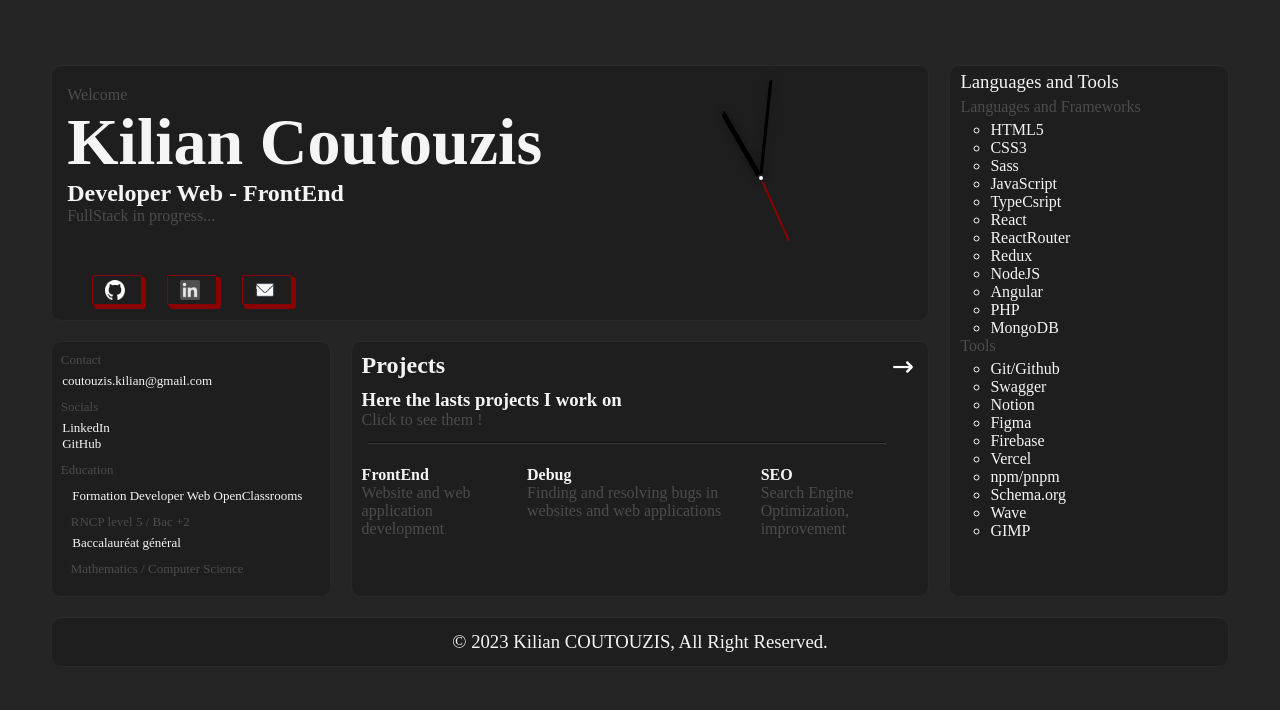
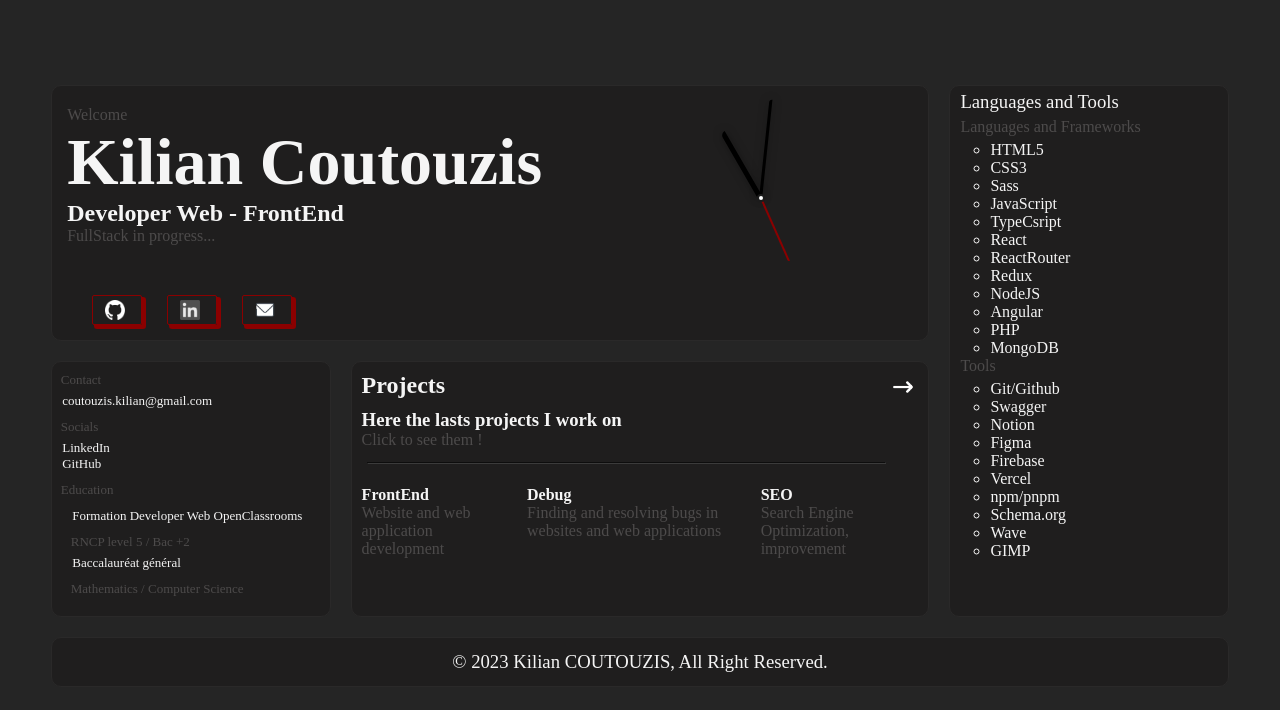
Before and after one commit to Epouvaantail/portfolio, a React (Create React App) app: page / in a window 1280 px wide. Shown: the top 710 px of the page. Built offline with nearby package versions, Linux system fonts and the light colour scheme; a web font is replaced by a local one.

Commit message:
size improvement

```diff
--- a/src/App.css
+++ b/src/App.css
@@ -6,11 +6,11 @@
 }
 
 html {
-  height: 100%;
+  height: auto;
 }
 
 body, #root {
-  height: 100%;
+  height: auto;
 }
 
 #root {
@@ -114,6 +114,7 @@ a {
   grid-column-gap: 20px;
   grid-row-gap: 20px;
   margin: 5px;
+  margin-top: 85px;
 }
 
 p {
@@ -402,6 +403,10 @@ hr {
     margin-left: 70%;
   }
 
+  .container {
+    margin-top: 5px;
+  }
+
   .contact {
     font-size: 13px;
   }
```
